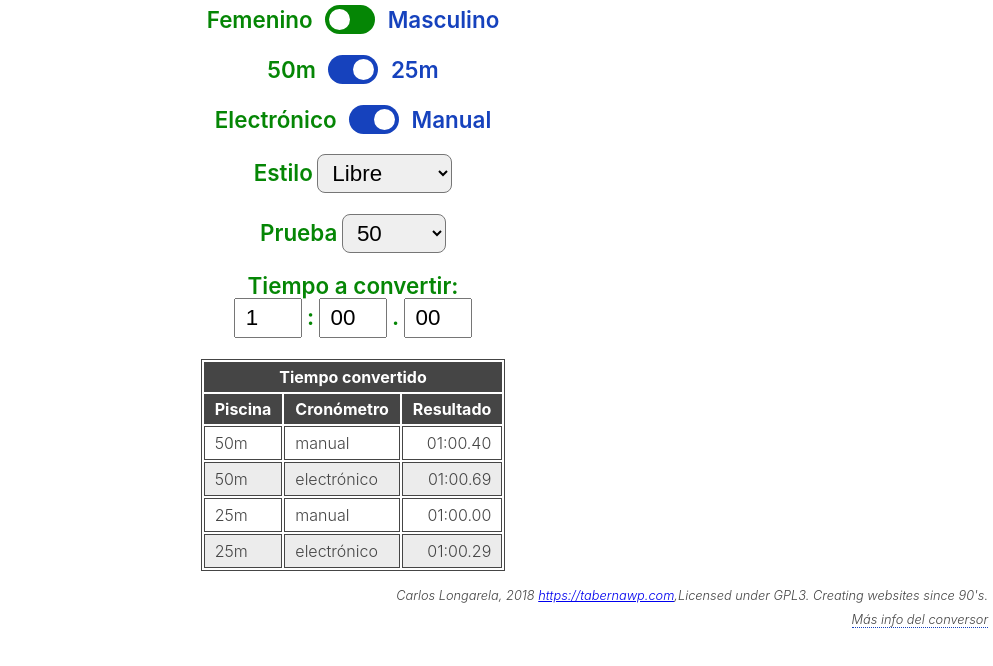
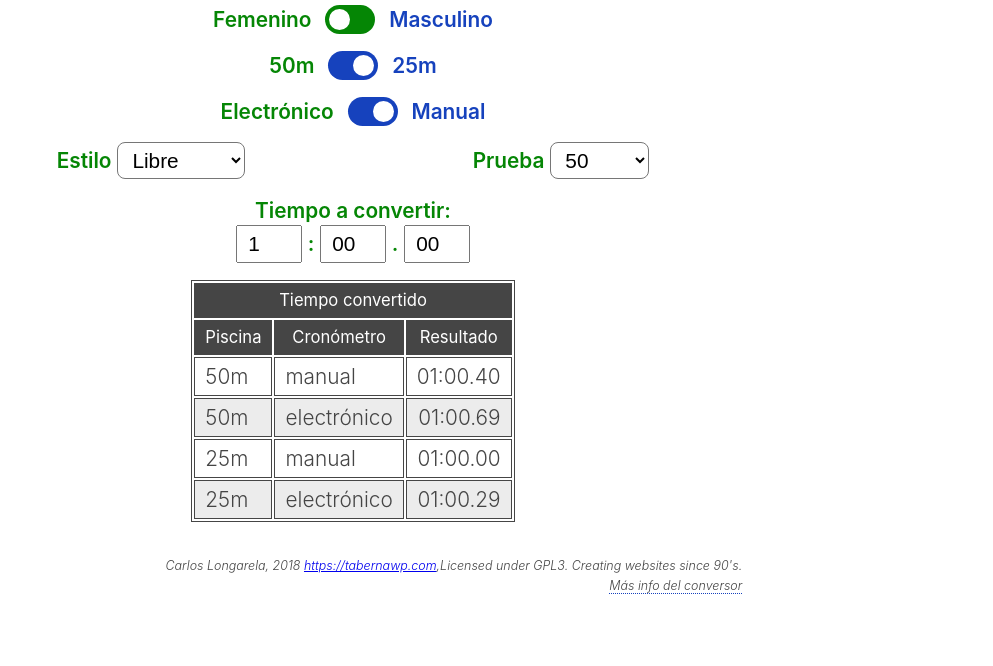
Before and after one commit to CarlosLongarela/conversor-tiempos-natacion, a website: page index.html in a window 1280 px wide. Shown: the whole page, without its empty margins (287-1280 px from the left). Drawn offline with Linux system fonts and the light colour scheme.

Commit message:
styles for portrait/landscape orientation

```diff
--- a/css/scss/style.scss
+++ b/css/scss/style.scss
@@ -8,26 +8,38 @@ $slider-margin: 4px;
 $slider-width: 50px;
 $slider-height: ( $slider-width / 2 ) + $slider-margin;
 
+$font-size-base: 1.3em;
+$line-height-base: 1.4em;
+
+$font-size-smaller: 0.6rem;
+$font-size-small: 0.8rem;
+$font-size-normal: 1rem;
+$font-size-big: 1.2rem;
+$font-size-bigger: 1.4rem;
+
+html {
+	font-size: $font-size-base;
+	line-height: $line-height-base;
+}
 
 body {
 	background-color: $color-fondo;
+	color: $color-textos;
 
 	font-weight: 300;
-	font-size: 1rem;
-	line-height: 1.5em;
 	font-family: "Fira Sans", -apple-system, BlinkMacSystemFont, "Segoe UI", Roboto, Helvetica, Arial, sans-serif, "Apple Color Emoji", "Segoe UI Emoji", "Segoe UI Symbol";
-	color: $color-textos;
 	margin: 0;
 }
 
 .cl-container {
-	margin: 5px;
+	margin: 5px auto;
+	max-width: 820px;
 }
 
 .cl-slider-checked,
 .cl-slider-unchecked {
 	font-weight: 600;
-	font-size: 1.4em;
+	/*font-size: 1.4em;*/
 }
 
 .cl-slider-checked {
@@ -42,28 +54,33 @@ body {
 .cl-select,
 .cl-time {
 	text-align: center;
-	margin-bottom: 1.3em;
+	margin-bottom: $font-size-small;
+}
+
+.cl-select-group {
+	display: flex;
+	flex-direction: row;
+	justify-content: space-around;
 }
 
 .cl-select,
 .cl-time {
 	label {
 		font-weight: 600;
-		font-size: 1.4em;
 		color: $color-slider-1;
 	}
 
 	select {
+		background-color: $color-fondo;
 		border-radius: 8px;
 		padding: 5px 10px;
-		font-size: 1.4em;
+		font-size: $font-size-normal;
 	}
 }
 
 .cl-time {
 	span {
 		font-weight: 600;
-		font-size: 1.4em;
 		color: $color-slider-1;
 	}
 
@@ -72,7 +89,7 @@ body {
 	}
 
 	input[type=number] {
-		font-size: 1.4em;
+		font-size: $font-size-normal;
 		width: 2em;
 		padding: 5px 10px;
 	}
@@ -110,7 +127,7 @@ body {
 		width: ( $slider-width / 2 ) - $slider-margin;
 		left: $slider-margin;
 		bottom: $slider-margin;
-		background-color: white;
+		background-color: $color-fondo;
 		-webkit-transition: .4s;
 		transition: .4s;
 	}
@@ -150,7 +167,7 @@ input:checked + .slider:before {
 }
 
 .cl-info {
-	padding: 10px;
+	padding: $font-size-normal;
 }
 
 .cl-info[data-state='hidden'] {
@@ -163,8 +180,10 @@ input:checked + .slider:before {
 
 .cl-copy {
 	text-align: right;
-	font-size: 0.8em;
+	font-size: $font-size-smaller;
+	line-height: $font-size-normal;
 	font-style: italic;
+	padding: $font-size-normal;
 }
 
 .cl-right {
@@ -187,6 +206,8 @@ input:checked + .slider:before {
 
 	th {
 		padding: 2px 10px;
+		font-size: $font-size-small;
+		font-weight: 400;
 		background-color: $color-textos;
 		color: $color-fondo;
 	}
--- a/index.html
+++ b/index.html
@@ -39,6 +39,7 @@
 			<span class="cl-slider-checked">Manual</span>
 		</div>
 
+		<div class="cl-select-group">
 			<div class="cl-select">
 				<label for="js-cl-style">Estilo</label>
 				<select name="js-cl-style" id="js-cl-style">
@@ -63,6 +64,7 @@
 					<option value="7">4x100</option>
 					<option value="8">4x200</option>
 				</select>
+			</div>
 		</div>
 
 		<div class="cl-time">
```
Also changed, not shown: css/style.min.css, manifest.json, 1 other file. Lines whose indentation alone changed are shown as unchanged.
